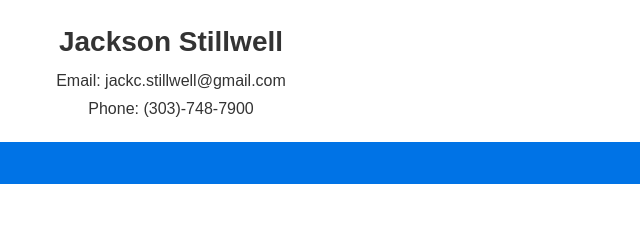
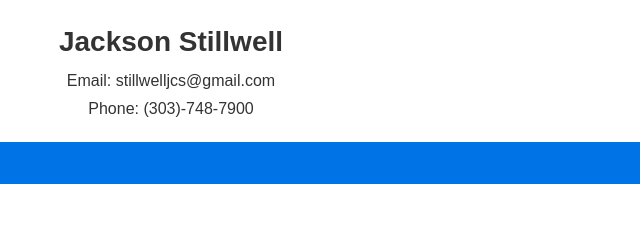
Before and after one commit to jcstillwell/jcstillwell, a plain HTML site: page index.html in a window 1280 px wide. Shown: the top 228 px of the page, 469-1109 px from the left. Drawn offline with Linux system fonts and the light colour scheme.

Commit message:
Updated email

```diff
--- a/index.html
+++ b/index.html
@@ -77,7 +77,7 @@
         <header>
             <h1>Jackson Stillwell</h1>
             <div class="contact-info">
-                <p>Email: jackc.stillwell@gmail.com <a href="mailto:jackc.stillwell@gmail.com"></a></p>
+                <p>Email: stillwelljcs@gmail.com <a href="mailto:stillwelljcs@gmail.com"></a></p>
                 <p>Phone: (303)-748-7900</p>
             </div>
         </header>
```
